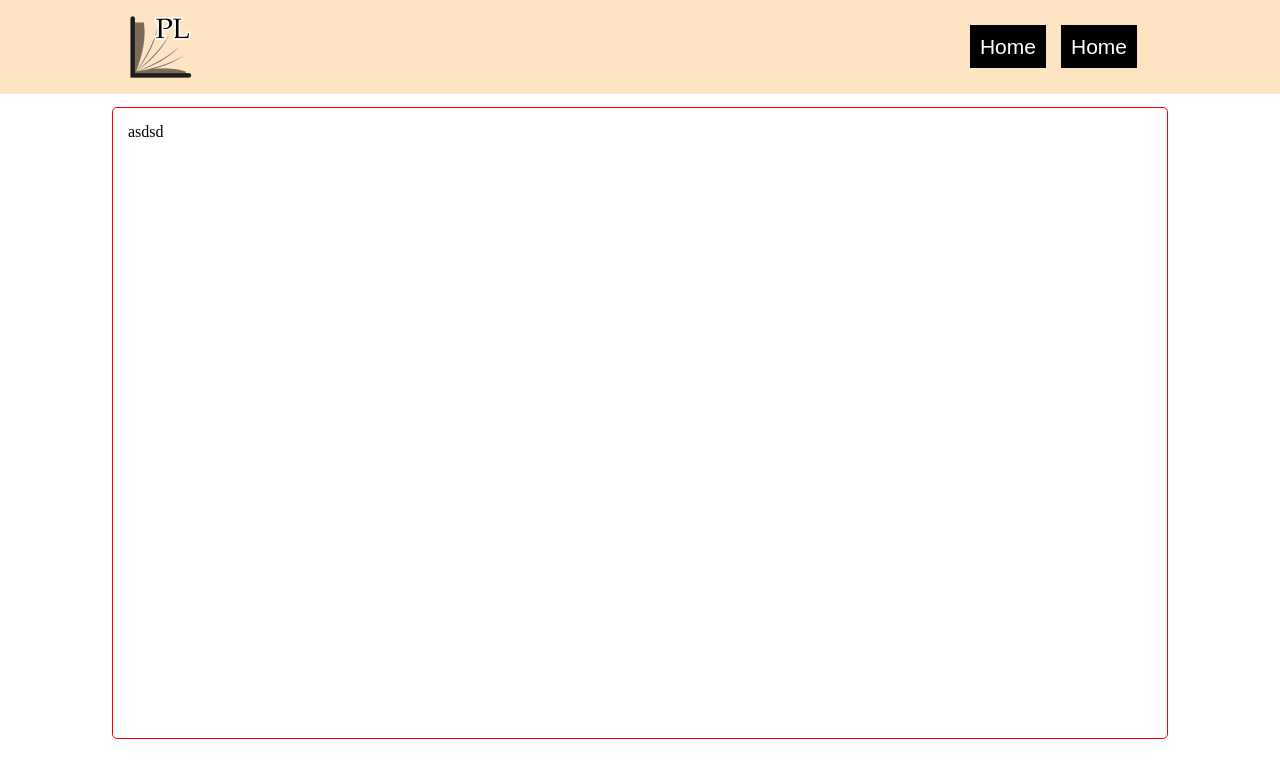
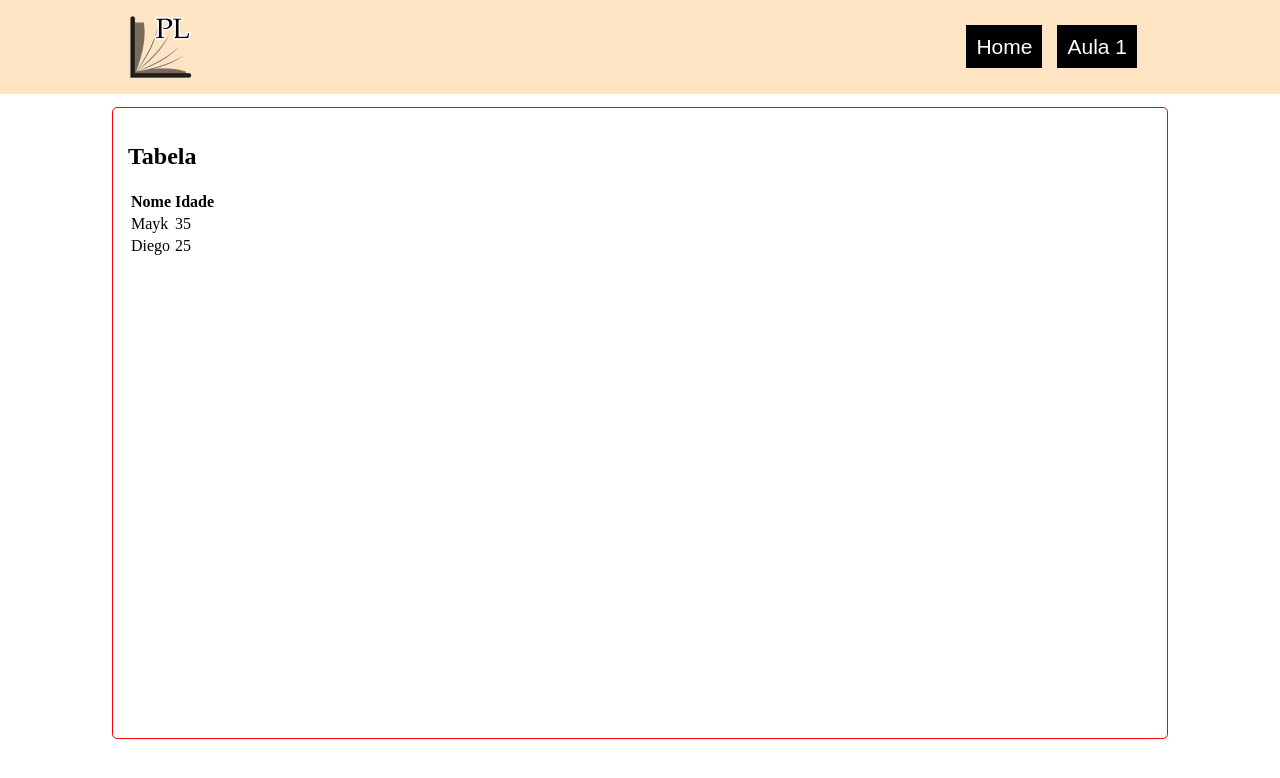
Before and after one commit to fernandosouto/blog, a plain HTML site: page index.html in a window 1280 px wide. Drawn offline with Linux system fonts and the light colour scheme.

Commit message:
Estruturação Blog e Aula 01

```diff
--- a/css/estilo.css
+++ b/css/estilo.css
@@ -32,11 +32,12 @@ body{
 
 /* MEIO */
 #meio{
-    display: flex;
+    /* display: flex; */
     margin: 1% auto;
     border-radius: 5px;
     border:solid 1px red;
     height: 600px;
     width:80%;
     padding: 15px;
+
 }
--- /dev/null
+++ b/css/estudo01.css
@@ -0,0 +1,3 @@
+h1{
+    border:
+}
--- a/index.html
+++ b/index.html
@@ -4,6 +4,14 @@
     <meta charset="UTF-8">
     <meta http-equiv="X-UA-Compatible" content="IE=edge">
     <meta name="viewport" content="width=device-width, initial-scale=1.0">
+    <meta name="author" content="Fernando Souto">
+    <meta name="description" content="Um website de estudos sobre programação web.">
+    <!-- Open Graph: facebook -->
+    <meta property="og:image" content="linkdaimagem">
+    <meta property="og:description" content="Um website de estudos sobre programação web.">
+    <meta property="og:title" content="Website Páginas do Livro">
+    <!-- Twitter -->
+    <meta name="twitter:tittle" content="Páginas do Livro">
     <link rel="icon" href="img/favcon.ico" type="image/x-icon">
     <title>Páginas do Livro - Início</title>
     <link rel="stylesheet" href="css/estilo.css">
@@ -13,11 +21,26 @@
         <img src="img/favcon.ico" alt="Logo do Blog 'Páginas do Livro'" width="5%" draggable="false">
         <ul>
             <li><a href="#">Home</a></li>
-            <li><a href="#">Home</a></li>
+            <li><a href="pages/estudo01.html">Aula 1</a></li>
         </ul>
     </header>
+
     <section id="meio">
-asdsd
+        <H1>Tabela</H1>
+        <table>
+            <tr>
+                <th>Nome</th>
+                <th>Idade</th>
+            </tr>
+            <tr>
+                <td>Mayk</td>
+                <td>35</td>
+            </tr>
+            <tr>
+                <td>Diego</td>
+                <td>25</td>
+            </tr>
+        </table>
     </section>
 </body>
 </html>
```
Also changed, not shown: pages/estudo01.html (added, +20 -0 lines).
